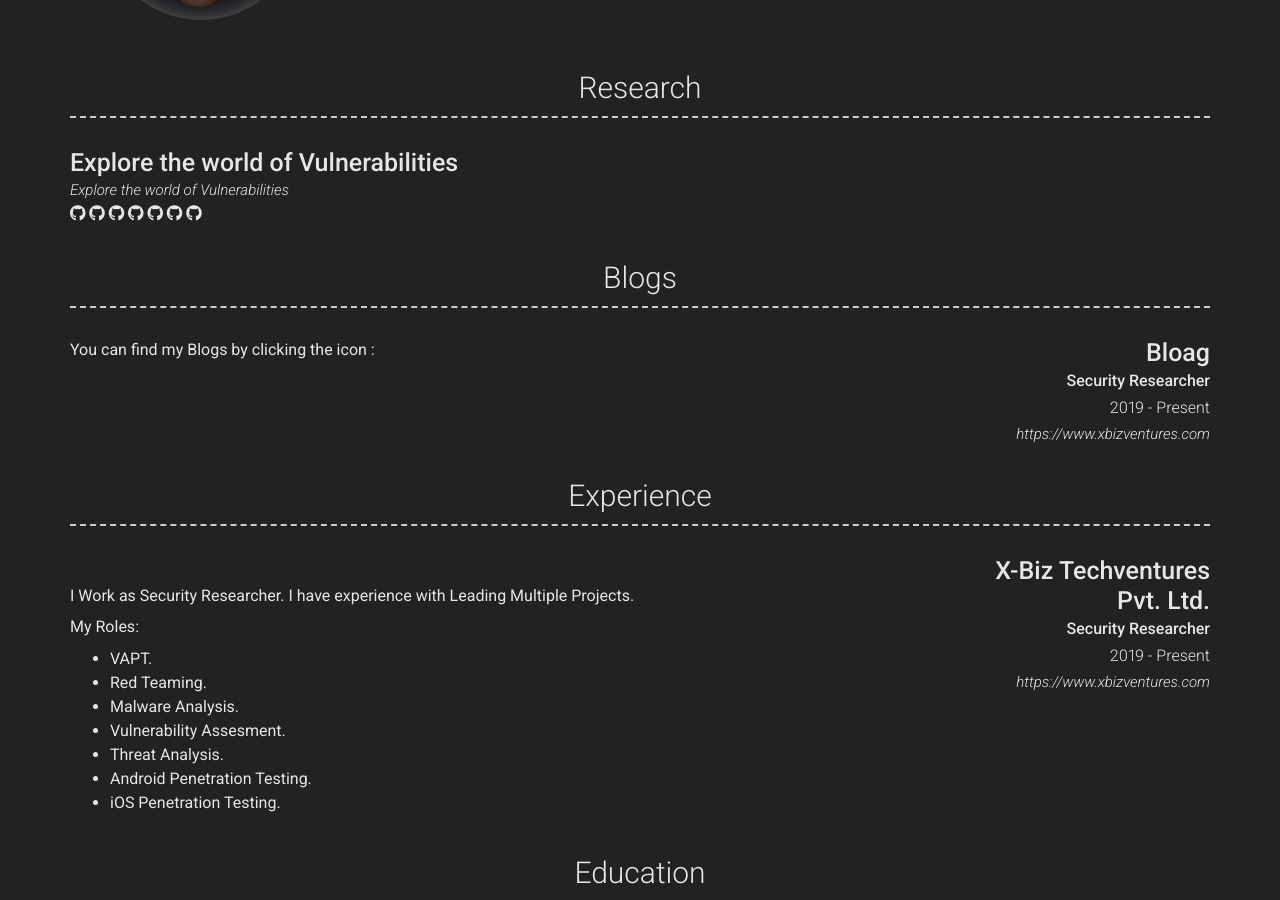
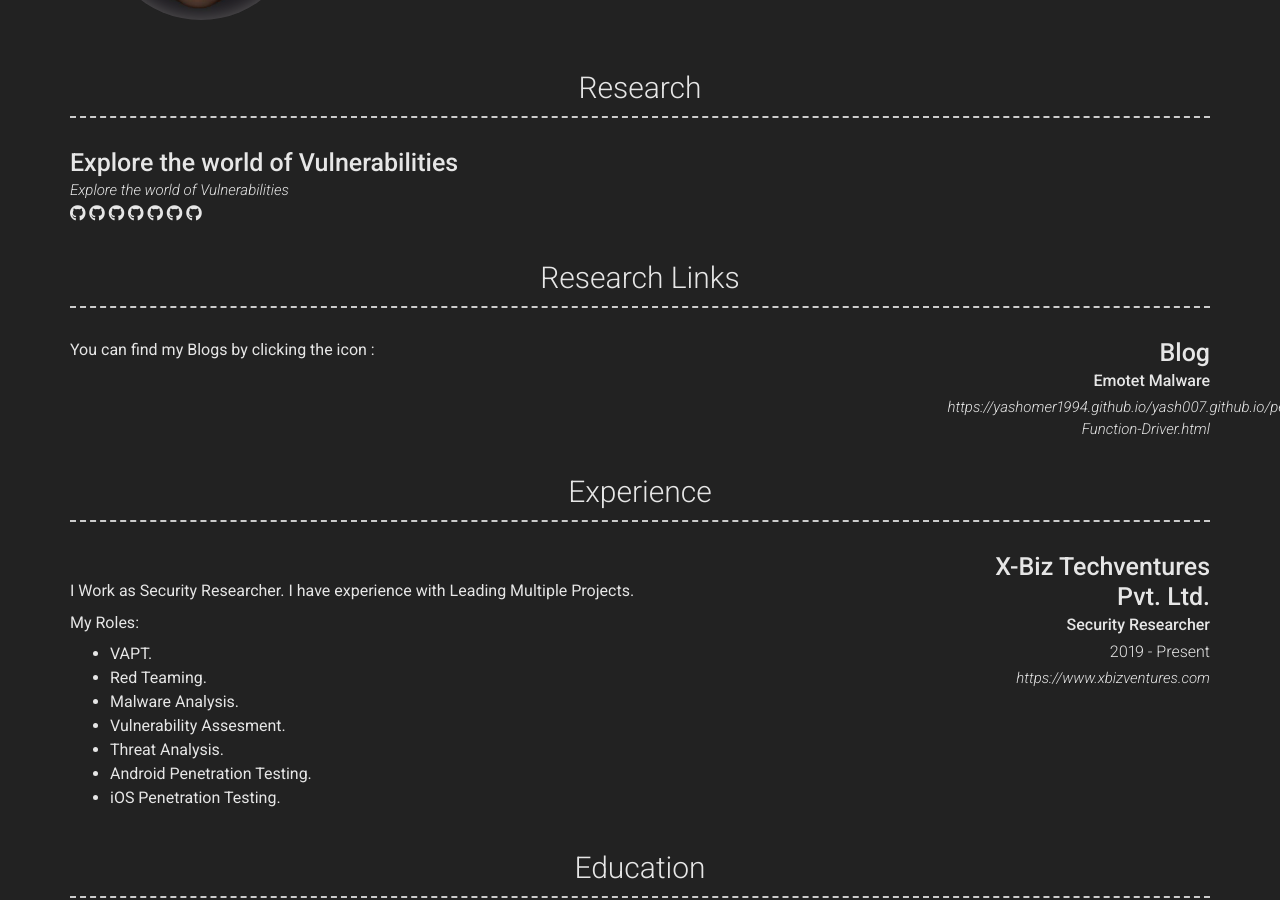
Before and after one commit to yashomer1994/Resume, a Jekyll site: the page built from index.md, in a window 1280 px wide and 900 px high, scrolled down 533 px. Built offline with Jekyll 4.4.1, drawn with Linux system fonts in a browser that asks for light colours; nearby versions of some CDN libraries.

Commit message:
Update _config.yml

```diff
--- a/_config.yml
+++ b/_config.yml
@@ -94,15 +94,13 @@ content:
             url: https://yashomer1994.github.io/yash007.github.io/pe/msdos/2021/01/31/Ancillary-Function-Driver.html
 
 
-  - title: Blogs
+  - title: Research Links
     layout: list
     content:
       - layout: right
-        title: Bloag
-        sub_title: Security Researcher
-        caption: 2019 - Present
-        link: https://www.xbizventures.com
-        sub_link: https://yashomer1994.github.io/yash007.github.io/pe/msdos/2021/01/31/Ancillary-Function-Driver.html
+        title: Blog
+        sub_title: Emotet Malware
+        link: https://yashomer1994.github.io/yash007.github.io/pe/msdos/2021/01/31/Ancillary-Function-Driver.html
         description: | # this will include new lines to allow paragraphs
          You can find my Blogs by clicking the icon :
 
```
